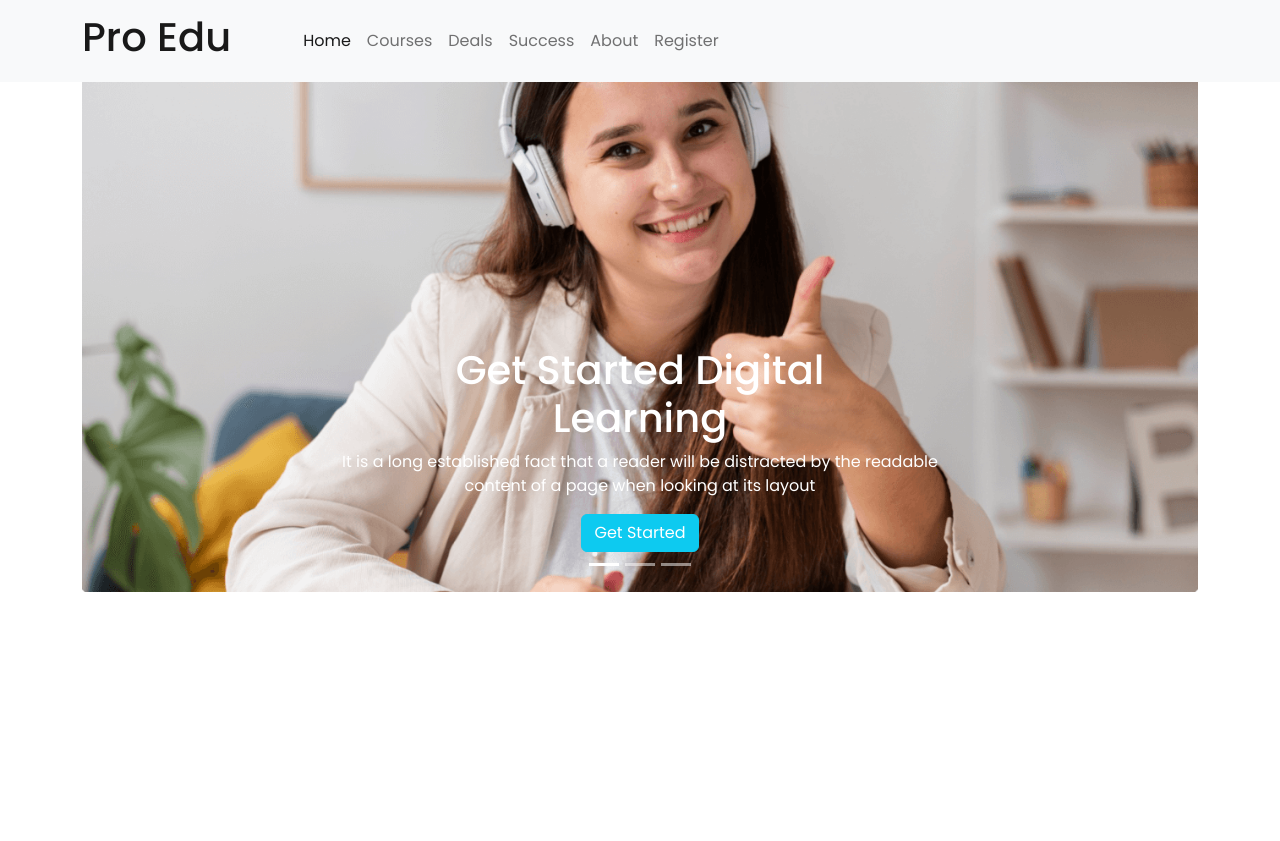
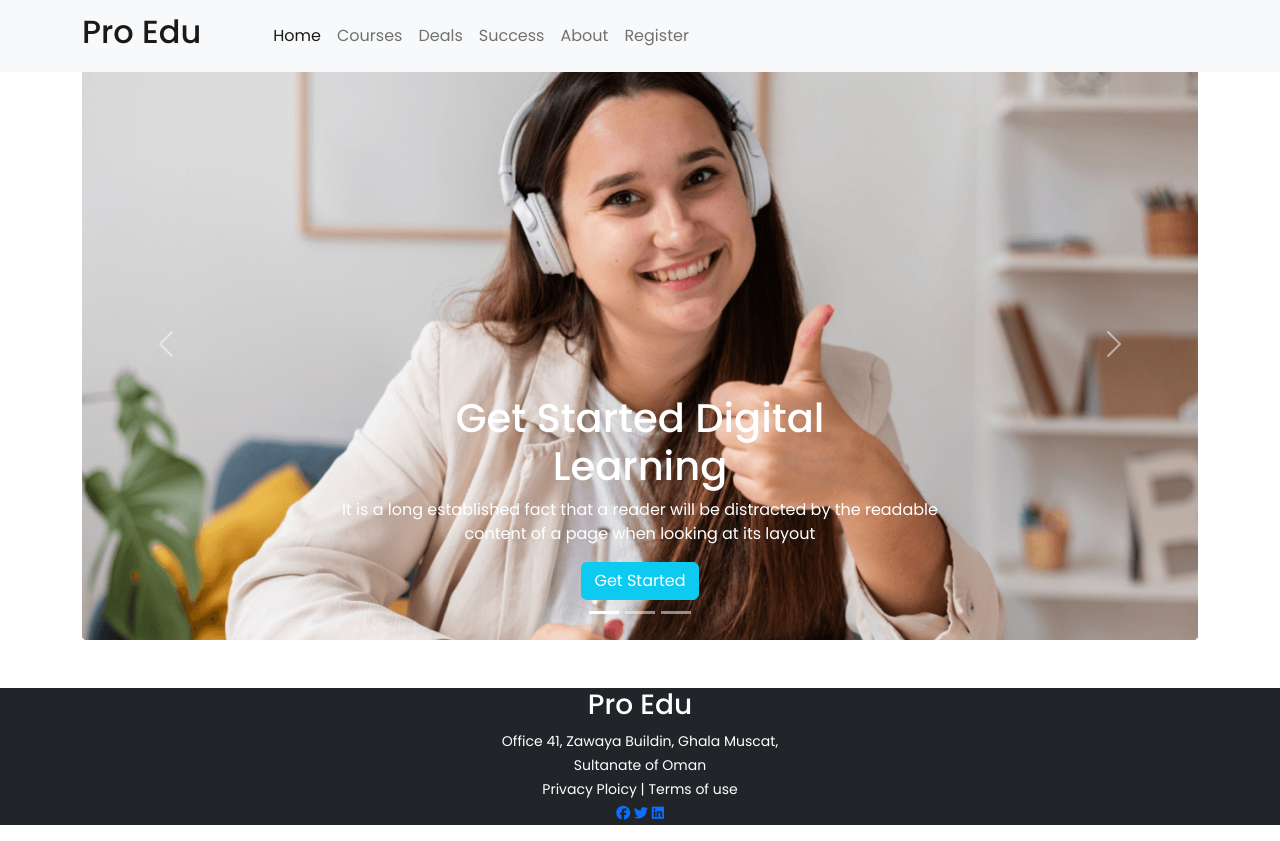
Before and after one commit to asifiqbalsagor/edTech-website, a plain HTML site: page index.html in a window 1280 px wide. Before the commit the page ends 800 px from the top, so only its background shows below. Drawn offline with nearby package versions, Linux system fonts and the light colour scheme.

Commit message:
footer add

```diff
--- a/index.html
+++ b/index.html
@@ -20,6 +20,8 @@
       href="https://fonts.googleapis.com/css2?family=Poppins:wght@400;500&display=swap"
       rel="stylesheet"
     />
+    <!-- font awesome icon link -->
+    <script src="https://kit.fontawesome.com/9181c77b98.js" crossorigin="anonymous"></script>
   </head>
   <body>
     <!-- header section starts -->
@@ -27,7 +29,7 @@
       <!-- navbar section -->
       <nav class="navbar navbar-expand-lg fixed-top bg-light">
         <div class="container">
-          <a class="navbar-brand" href="#"><h1>Pro Edu</h1></a>
+          <a class="navbar-brand" href="#"><h2>Pro Edu</h2></a>
           <button
             class="navbar-toggler"
             type="button"
@@ -70,15 +72,13 @@
                  <button type="button" data-bs-target="#carouselExampleCaptions" data-bs-slide-to="1" aria-label="Slide 2"></button>
                  <button type="button" data-bs-target="#carouselExampleCaptions" data-bs-slide-to="2" aria-label="Slide 3"></button>
                </div>
-               <div class="carousel-inner">
+               <div class="carousel-inner my-5">
                  <div class="carousel-item active">
                    <img src="./images/cover/cover-1.png" class="d-block w-100" alt="...">
-                   <div class="d-flex align -items-center justify-content-cneter">
                    <div class="carousel-caption d-none d-md-block">
                      <h1>Get Started Digital <br> Learning</h1>
                      <p>It is a long established fact that a reader will be distracted by the readable <br> content of a page when looking at its layout</p>
-                         <div class="btn btn-info text-white">Get Started<div>
-                       </div>
+                     <div class="btn btn-info text-white">Get Started</div>
                    </div>
                  </div>
                  <div class="carousel-item">
@@ -89,12 +89,12 @@
                      <div class="btn btn-info text-white">Get Started</div>
                    </div>
                  </div>
-                 <div class="carousel-item">
+                 <div class="carousel-item my-5">
                    <img src="./images/cover/cover-3.jpg" class="d-block w-100" alt="...">
                    <div class="carousel-caption d-none d-md-block">
                     <h1>Get Started Digital <br> Learning</h1>
                      <p>It is a long established fact that a reader will be distracted by the readable <br> content of a page when looking at its layout</p>
-                         <div class="btn btn-info text-white">Get Started<div>
+                     <div class="btn btn-info text-white">Get Started</div>
                    </div>
                  </div>
                </div>
@@ -110,6 +110,21 @@
       </section>
     </header>
     <!-- header section end -->
+    <!-- main section starts -->
+     <main>
+
+     </main>
+    <!-- main section end -->
+    <!-- footer -->
+    <footer class="">
+     <div class="bg-dark text-white text-center ">
+      <h3>Pro Edu</h3>
+     <p><small>Office 41, Zawaya Buildin, Ghala Muscat, <br>Sultanate of Oman<br>Privacy Ploicy | Terms of use<br>
+          <a href="https://www.facebook.com"><i class="fa-brands fa-facebook"></i></a>
+          <a href="https://www.twitter.com"><i class="fa-brands fa-twitter"></i></a>
+          <a href="https://www.linkedin.com"><i class="fa-brands fa-linkedin"></i></a></small></p>
+     </div>
+    </footer>
     <script
       src="https://cdn.jsdelivr.net/npm/bootstrap@5.2.0/dist/js/bootstrap.bundle.min.js"
       integrity="sha384-A3rJD856KowSb7dwlZdYEkO39Gagi7vIsF0jrRAoQmDKKtQBHUuLZ9AsSv4jD4Xa"
```
Lines whose indentation alone changed are shown as unchanged.
